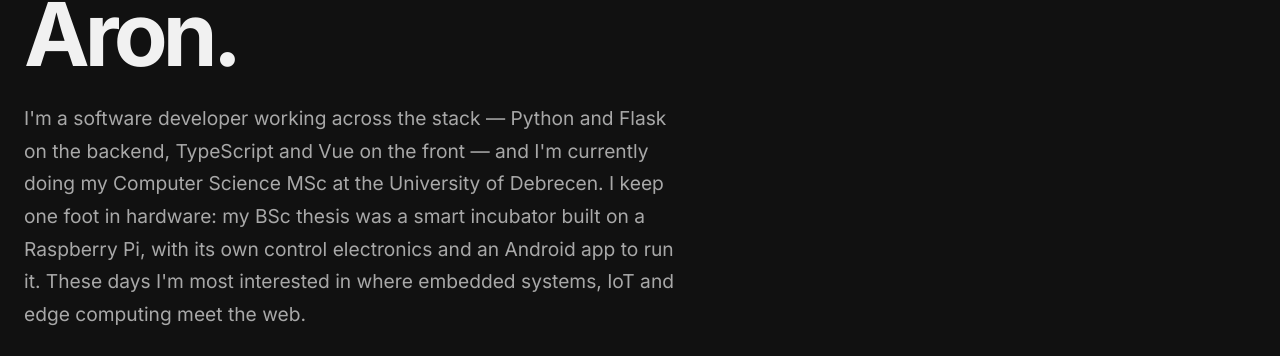
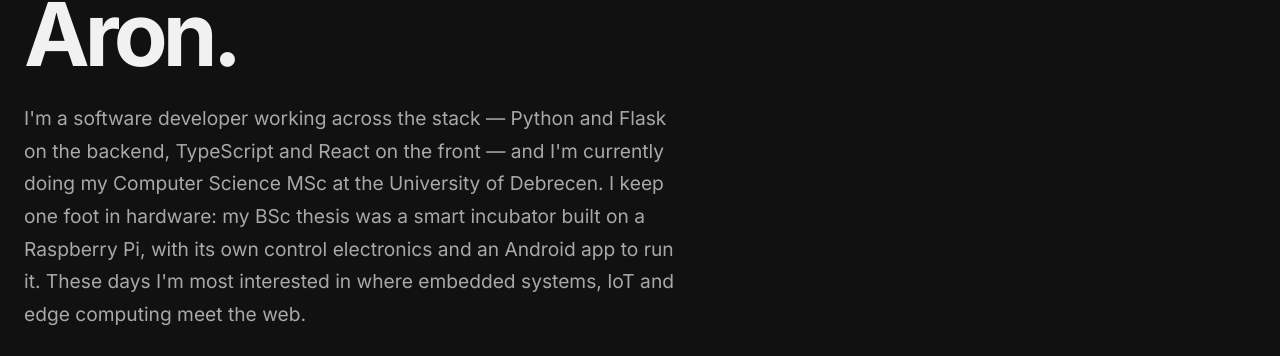
Before and after one commit to Sciencewolf/personal-website, a Vue app in the folder frontend/: page / in a window 1280 px wide. Shown: the part 278-634 px from the top of the page. Built offline with nearby package versions, Linux system fonts and the light colour scheme; no server answers.

Commit message:
fix: Welcome text

```diff
--- a/frontend/src/components/Welcome.vue
+++ b/frontend/src/components/Welcome.vue
@@ -10,7 +10,7 @@
 
     <p class="welcome__intro">
       I'm a software developer working across the stack — Python and Flask on the backend,
-      TypeScript and Vue on the front — and I'm currently doing my Computer Science MSc at the
+      TypeScript and React on the front — and I'm currently doing my Computer Science MSc at the
       University of Debrecen. I keep one foot in hardware: my BSc thesis was a smart incubator
       built on a Raspberry Pi, with its own control electronics and an Android app to run it.
       These days I'm most interested in where embedded systems, IoT and edge computing meet the
```
